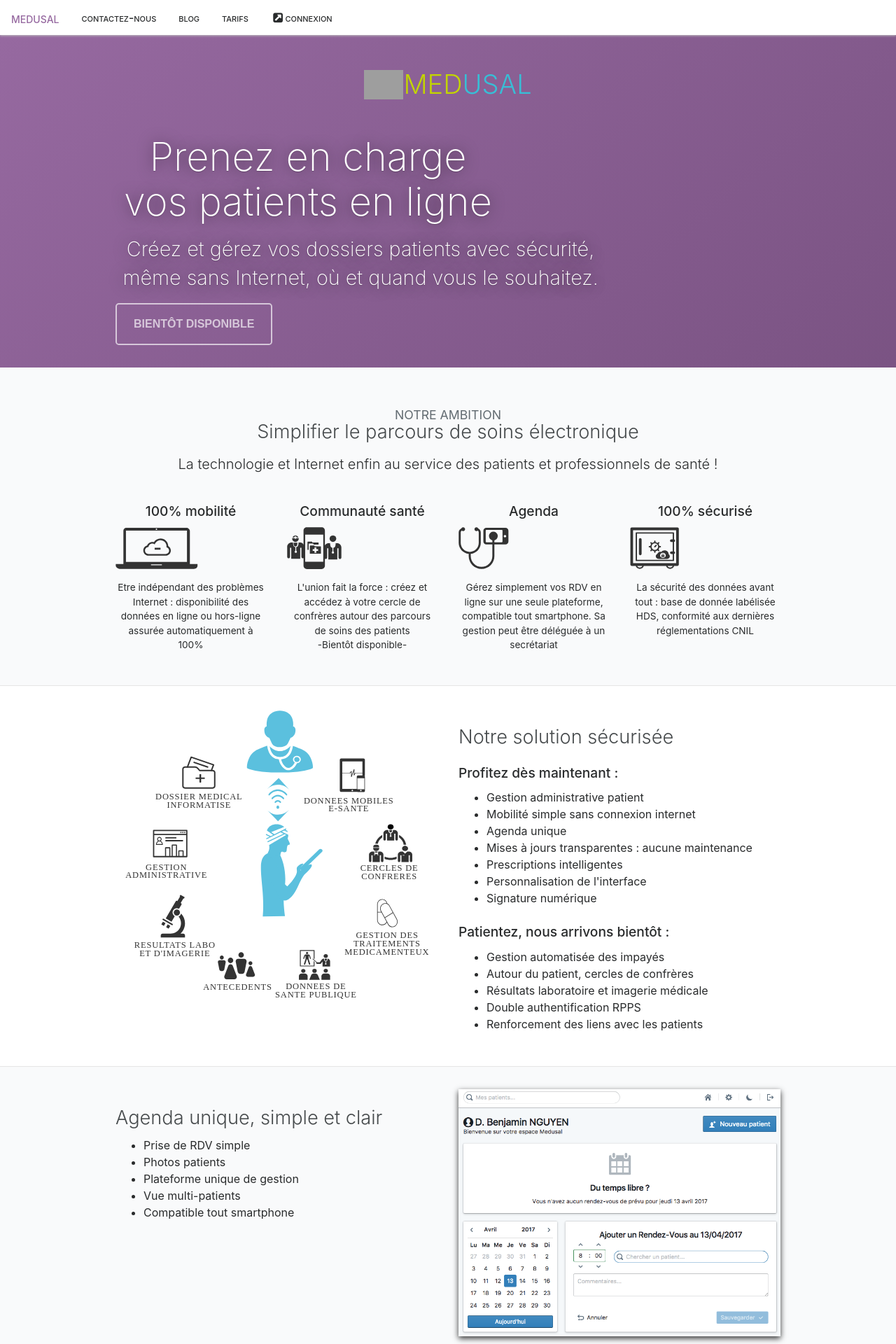
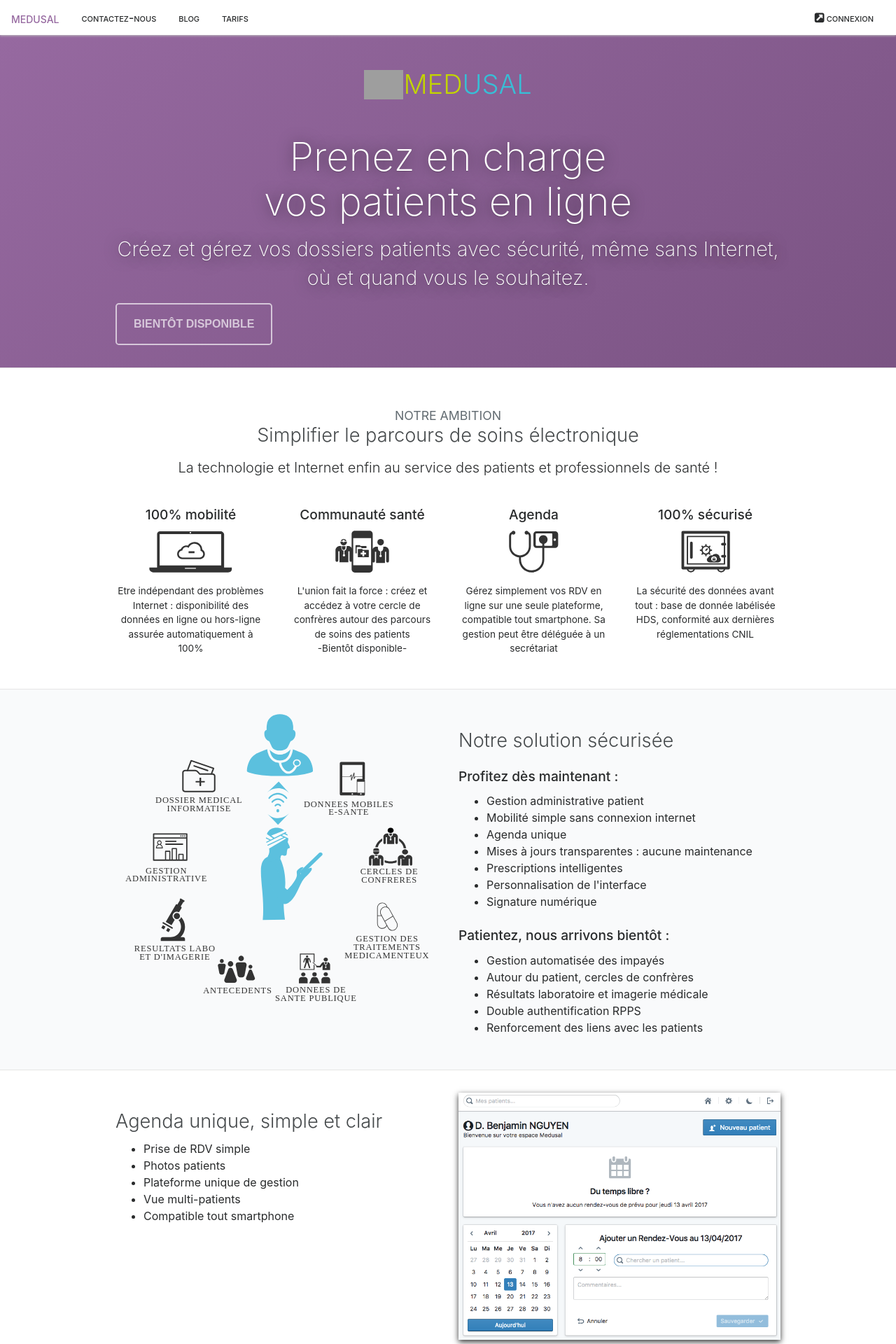
Before and after one commit to medusal/medusal.github.io, a Jekyll site: the page built from _pages/home.html, in a window 1280 px wide. Shown: the top 1920 px of the page at 70% size. Built offline with Jekyll 4.4.1, drawn with Linux system fonts in a browser that asks for light colours; grey boxes are pictures that could not be loaded.

Commit message:
Fix navbar and home

```diff
--- a/_includes/navbar.html
+++ b/_includes/navbar.html
@@ -1,4 +1,4 @@
-<nav class="navbar navbar-static-top navbar-toggleable-sm">
+<nav class="navbar navbar-static-top navbar-toggleable-sm ">
     <button class="navbar-toggler navbar-toggler-right collapsed" type="button" data-toggle="collapse" data-target="#main-nav">
       ☰&nbsp;Menu
     </button>
@@ -8,7 +8,7 @@
       <a class="navbar-brand" href="/">Medusal</a>
     {% endif %}
     <div class="navbar-collapse collapse" id="main-nav">
-    <ul class="navbar-nav">
+      <ul class="navbar-nav mr-auto">
         {% assign pages = site.pages | sort:"weight"  %}
         {% assign page_url_array = page.url | split:'/' | index[1] %}
         {% for my_page in pages %}
--- a/_pages/home.html
+++ b/_pages/home.html
@@ -6,50 +6,51 @@ permalink: "/"
 <div class="home">
   <section class="hero blue">
     <div class="container-fluid">
-      <div class="text-center text-md-center">
+      <div class="text-center">
         <span class="logo d-inline-block"><span class="logo-green">med</span><span class="logo-blue">usal</span></span>
       </div>
-      <h1 class="text-center text-md-center">Prenez&nbsp;en&nbsp;charge vos&nbsp;patients&nbsp;en&nbsp;ligne</h1>
-      <p class="text-center text-md-center">
+      <h1 class="text-center">Prenez&nbsp;en&nbsp;charge vos&nbsp;patients&nbsp;en&nbsp;ligne</h1>
+      <p class="text-center">
         Créez et gérez vos dossiers patients avec sécurité, même sans Internet, où et quand vous le souhaitez.
       </p>
-      <div class="btn-toolbar text-center text-md-center m-t-2">
-        <button href="/" disabled="disabled" class="btn btn-lg btn-white btn-fat">Bientôt disponible</button>
+      <div class="mt-2">
+        <button href="/" disabled="disabled" class="btn btn-lg btn-white btn-fat mr-auto ml-auto">Bientôt disponible</button>
       </div>
     </div>
   </section>
-  <section class="odd">
+  <hr/>
+  <section class="even">
     <div class="container-fluid">
-      <h2 class="text-center"><small class="text-muted m-b-1 d-block text-uppercase">Notre ambition</small>
+      <h2 class="text-center"><small class="text-muted mb-1 d-block text-uppercase">Notre ambition</small>
       Simplifier le parcours de soins électronique</h2>
       <p class="lead text-center">La technologie et Internet enfin au service des patients et professionnels de santé !</p>
       <div class="row">
         <div class="col-xs-12 col-sm-6 col-lg-3">
           <h3 class="text-center">100% mobilité</h3>
-          <img src="/css/img/home/cloud-connected.svg" height="60px" class="m-x-auto d-block"/>
+          <img src="/css/img/home/cloud-connected.svg" height="60px" class="mx-auto d-block"/>
           <p class="text-center small">Etre indépendant des problèmes Internet : disponibilité des données en ligne ou hors-ligne assurée automatiquement à 100%</p>
         </div>
         <div class="col-xs-12 col-sm-6 col-lg-3">
           <h3 class="text-center">Communauté santé</h3>
-          <img src="/css/img/home/community.svg" height="60px" class="m-x-auto d-block"/>
+          <img src="/css/img/home/community.svg" height="60px" class="mx-auto d-block"/>
           <p class="text-center small">L'union fait la force&nbsp;: créez et accédez à votre cercle de confrères autour des parcours de soins des patients<br>-Bientôt disponible-</p>
         </div>
         <div class="clearfix hidden-lg-up"></div>
         <div class="col-xs-12 col-sm-6 col-lg-3">
           <h3 class="text-center">Agenda</h3>
-          <img src="/css/img/home/e-health.svg" height="60px" class="m-x-auto d-block"/>
+          <img src="/css/img/home/e-health.svg" height="60px" class="mx-auto d-block"/>
           <p class="text-center small">Gérez simplement vos RDV en ligne sur une seule plateforme, compatible tout smartphone. Sa gestion peut être déléguée à un secrétariat</p>
         </div>
         <div class="col-xs-12 col-sm-6 col-lg-3">
           <h3 class="text-center">100% sécurisé</h3>
-          <img src="/css/img/home/secure.svg" height="60px" class="m-x-auto d-block"/>
+          <img src="/css/img/home/secure.svg" height="60px" class="mx-auto d-block"/>
           <p class="text-center small">La sécurité des données avant tout&nbsp;: base de donnée labélisée HDS, conformité aux dernières réglementations CNIL</p>
         </div>
       </div>
     </div>
   </section>
   <hr/>
-  <section class="even">
+  <section class="odd">
     <div class="container-fluid">
       <div class="row">
         <div class="col-xs-12 col-md-6">
@@ -84,7 +85,7 @@ permalink: "/"
     </div>
   </section>
   <hr/>
-  <section class="odd">
+  <section class="even">
     <div class="container-fluid">
       <div class="row">
         <div class="col-xs-12 col-md-6">
@@ -103,7 +104,8 @@ permalink: "/"
       </div>
     </div>
   </section>
-      <section class="even">
+  <hr/>
+  <section class="odd">
     <div class="container-fluid">
       <div class="row">
         <div class="col-xs-12 col-md-6">
@@ -123,7 +125,7 @@ permalink: "/"
     </div>
   </section>
   <hr/>
-  <section class="odd">
+  <section class="even">
     <div class="container-fluid">
       <div class="row">
         <div class="col-xs-12 col-md-6">
@@ -145,7 +147,8 @@ permalink: "/"
       </div>
     </div>
   </section>
-        <section class="even">
+  <hr/>
+  <section class="odd">
     <div class="container-fluid">
       <div class="row">
         <div class="col-xs-12 col-md-6">
--- a/_sass/_home.scss
+++ b/_sass/_home.scss
@@ -24,11 +24,9 @@
 @include media-breakpoint-up(md) {
   .hero {
     h1 {
-      max-width: 550px;
       font-size: 3.5rem;
     }
     p {
-      max-width: 700px;
       font-size: 1.8rem;
     }
   }
```
Also changed, not shown: README.md (+3 -1 lines), _pages/contact.html (+5 -6 lines), _pages/pricing.html (+6 -6 lines), Gemfile.lock, _layouts/home.html (line endings or trailing spaces). Lines whose indentation alone changed are shown as unchanged.
